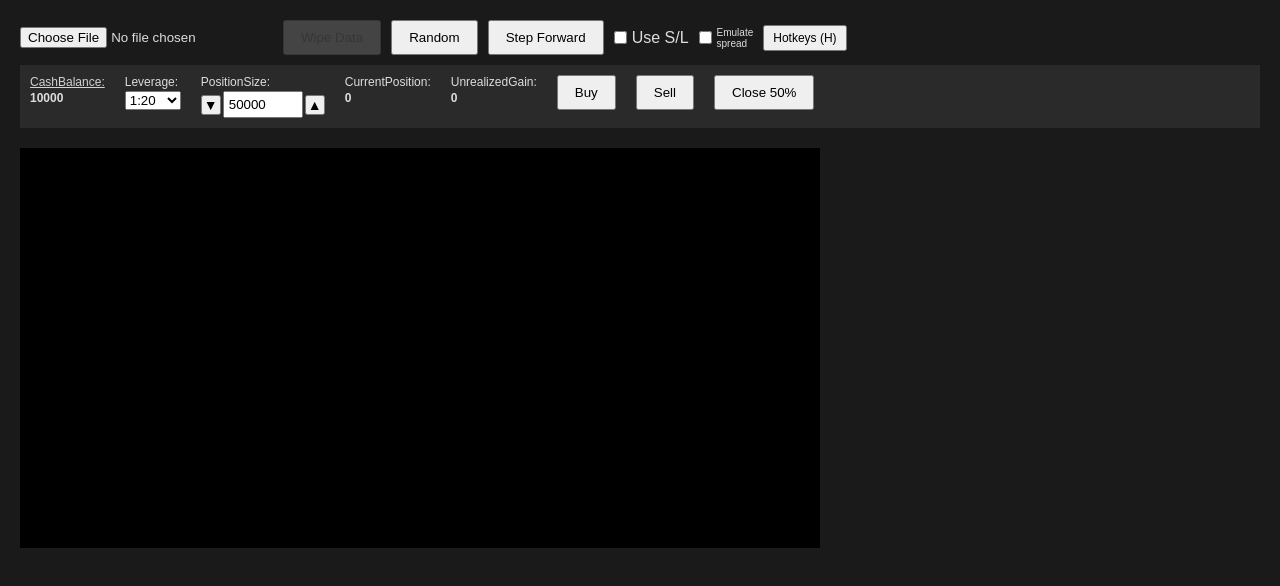
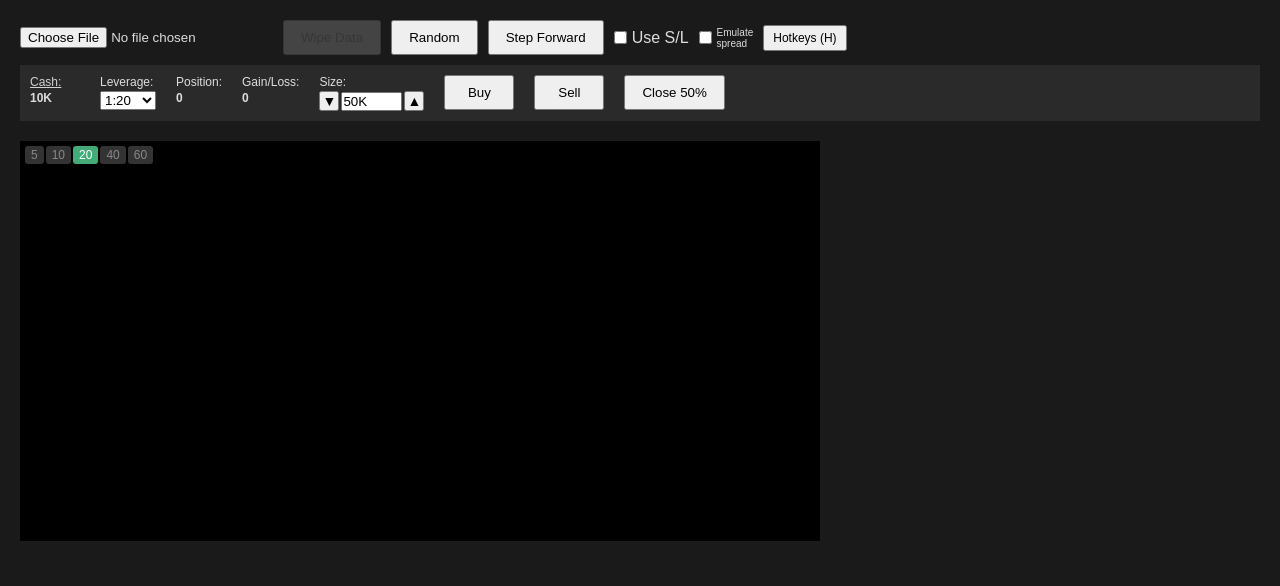
Before and after one commit to phoenix666/SimpleTradeSim, a plain HTML site: page index.html in a window 1280 px wide. Drawn offline with Linux system fonts and the light colour scheme.

Commit message:
Add candle count selector UI, shortFloat formatting, and update API docs

```diff
--- a/index.html
+++ b/index.html
@@ -32,8 +32,19 @@
         .pos-light { color: #6f6; }
         .neg-light { color: #f66; }
         input[type="file"] { color: #ddd; }
-        button { padding: 8px 16px; cursor: pointer; }
-        button:disabled { opacity: 0.5; cursor: not-allowed; }
+button { padding: 8px 16px; cursor: pointer; }
+button:disabled { opacity: 0.5; cursor: not-allowed; }
+.candle-count-selector { display: flex; gap: 2px; }
+.candle-count-btn {
+    padding: 2px 6px;
+    background: #333;
+    color: #888;
+    cursor: pointer;
+    border-radius: 3px;
+    user-select: none;
+}
+.candle-count-btn:hover { background: #444; }
+.candle-count-btn.selected { background: #4a7; color: #fff; }
         #chartContainer { margin-top: 20px; }
         canvas { background: #000; display: block; }
         #log { margin-top: 20px; font-size: 12px; max-height: 200px; overflow-y: auto; font-family: monospace; }
@@ -98,7 +109,7 @@
         <button id="hotkeySettingsBtn" style="padding:4px 8px;font-size:12px">Hotkeys (H)</button>
     </div>
     <div class="trading-panel">
-        <div class="field"><a href="#" id="defaultSettingsLink" style='color:lightgray'>CashBalance:</a> <span id="cashBalanceDisplay">10000</span></div>
+        <div class="field"><a href="#" id="defaultSettingsLink" style='color:lightgray'>Cash:</a> <span id="cashBalanceDisplay" style='width:50px'>10000</span></div>
         <div class="field">Leverage:
             <select id="leverageSelect">
                 <option value="10">1:10</option>
@@ -107,21 +118,27 @@
                 <option value="100">1:100</option>
             </select>
         </div>
-        <div class="field">PositionSize:
+        <div class="field">Position: <span id="currentPositionDisplay">0</span></div>
+        <div class="field">Gain/Loss: <span id="unrealizedGainDisplay">0</span></div>
+        <div class="field">Size:
             <div class="pos-input-wrap">
                 <button class="spin-btn" id="posSizeDown">▼</button>
-                <input type="number" id="positionSizeInput" value="50000" min="1">
+                <input type="text" id="positionSizeInput" value="50K" size='5' readonly onClick='positionSize=getDefaultSettings().positionSize;this.value=shortFloat(positionSize)'>
                 <button class="spin-btn" id="posSizeUp">▲</button>
             </div>
         </div>
-        <div class="field">CurrentPosition: <span id="currentPositionDisplay">0</span></div>
-        <div class="field">UnrealizedGain: <span id="unrealizedGainDisplay">0</span></div>
-        <button id="buyBtn">Buy</button>
-        <button id="sellBtn">Sell</button>
+        <button id="buyBtn" style='width:70px'>Buy</button>
+        <button id="sellBtn" style='width:70px'>Sell</button>
         <button id="closeHalfBtn">Close 50%</button>
     </div>
     <div id="debug"></div>
-    <div id="chartContainer">
+    <div id="chartContainer" style="position: relative;">
+    <div class="candle-count-selector" style='position: absolute;top: 5px;left: 5px;z-index: 15;font-size: 12px;'>
+    <span class="candle-count-btn" data-value="5">5</span>
+    <span class="candle-count-btn" data-value="10">10</span>
+    <span class="candle-count-btn selected" data-value="20">20</span>
+    <span class="candle-count-btn" data-value="40">40</span>
+    <span class="candle-count-btn" data-value="60">60</span></div>
         <canvas id="chart" width="800" height="400" style='width:800px;height:400px;'></canvas>
     </div>
     <div id="log"></div>
--- a/js/app.js
+++ b/js/app.js
@@ -15,8 +15,8 @@ function applyDefaultSettings() {
         const defaults = getDefaultSettings();
         cashBalance = defaults.cashBalance;
         positionSize = defaults.positionSize;
-        document.getElementById('cashBalanceDisplay').textContent = Math.round(cashBalance);
-        document.getElementById('positionSizeInput').value = positionSize;
+        document.getElementById('cashBalanceDisplay').textContent = shortFloat(cashBalance);
+        document.getElementById('positionSizeInput').value = shortFloat(positionSize);
     }
 }
 
@@ -46,8 +46,8 @@ function logOperation(action, amount, pnl = 0) {
     const logDiv = document.getElementById('log');
 
     if(slClose==0) slClose = candles[lastIndex-1].close;
-    const pnlStr = pnl === 0 ? '—' : (pnl > 0 ? `+${Math.round(pnl)}` : Math.round(pnl));
-    const str = `<span class="col-action">${action}:</span><span class="col-amount">${Math.round(amount)}</span><span class="col-price">${slClose.toFixed(maxDecimalDigits)}</span><span class="col-pnl ${pnl > 0 ? 'pos-light' : (pnl < 0 ? 'neg-light' : '')}">${pnlStr}</span><span class="col-count"></span>`;
+    const pnlStr = pnl === 0 ? '—' : (pnl > 0 ? `+${shortFloat(pnl)}` : shortFloat(pnl));
+    const str = `<span class="col-action">${action}:</span><span class="col-amount">${shortFloat(amount)}</span><span class="col-price">${slClose.toFixed(maxDecimalDigits)}</span><span class="col-pnl ${pnl > 0 ? 'pos-light' : (pnl < 0 ? 'neg-light' : '')}">${pnlStr}</span><span class="col-count"></span>`;
     slClose = 0;
     if(lastLogEntry!==null && str == lastLogEntry)
     {
@@ -92,10 +92,10 @@ function initStopLimit(isLong) {
 }
 
 function updateTradingDisplay() {
-    document.getElementById('cashBalanceDisplay').textContent = Math.round(cashBalance);
+    document.getElementById('cashBalanceDisplay').textContent = shortFloat(cashBalance);
 
     const posDisplay = document.getElementById('currentPositionDisplay');
-    posDisplay.textContent = Math.round(currentPosition);
+    posDisplay.textContent = shortFloat(currentPosition);
     if (currentPosition > 0) {
         posDisplay.className = 'pos-light';
     } else if (currentPosition < 0) {
@@ -107,7 +107,7 @@ function updateTradingDisplay() {
     const gainDisplay = document.getElementById('unrealizedGainDisplay');
     if (currentPosition != 0 && lastIndex > 0) {
         const currentPrice = candles[lastIndex - 1].close;
-        gainDisplay.textContent = Math.round(unrealizedGain);
+        gainDisplay.textContent = shortFloat(unrealizedGain);
         gainDisplay.className = unrealizedGain >= 0 ? 'positive' : 'negative';
     } else {
         gainDisplay.textContent = '0';
@@ -138,7 +138,7 @@ function validatePositionSize() {
 
 function increasePosition(marginSize,positionSize)
 {
-    if (marginSize > cashBalance) return;
+    if (marginSize > cashBalance*0.8) return;
     if(entryPrice==0) entryPrice = candles[lastIndex-1].close;
     const wasZero = currentPosition === 0;
     cashBalance -= marginSize;
@@ -347,7 +347,7 @@ document.getElementById('randomBtn').addEventListener('click', function() {
         positionCostBasis = 0;
         positionMargin = 0;
         clearStopLimit();
-        document.getElementById('cashBalanceDisplay').textContent = Math.round(cashBalance);
+        document.getElementById('cashBalanceDisplay').textContent = shortFloat(cashBalance);
         document.getElementById('positionSizeInput').value = positionSize;
         calculateSpread();
         render();
@@ -412,18 +412,19 @@ document.getElementById('positionSizeInput').addEventListener('keydown', functio
 
 function adjustPositionSize(direction) {
     const input = document.getElementById('positionSizeInput');
-    let val = parseInt(input.value) || 1;
+    let val = positionSize;
 
     if (direction > 0) {
         val = val * 2;
     } else {
-        val = Math.floor(val / 2);
+        val = val / 2;//Math.floor(val / 2);
         if (val < 1) val = 1;
     }
 
-    input.value = val;
+    input.value = shortFloat(val);
     positionSize = val;
     validatePositionSize();
+    render(); // only if reflect size on graph in some way
 }
 
 document.getElementById('posSizeUp').addEventListener('click', function() {
@@ -493,4 +494,15 @@ if (typeof applyDefaultSettings === 'function') {
     applyDefaultSettings();
 }
 
+const candleCountBtns = document.querySelectorAll('.candle-count-btn');
+
+candleCountBtns.forEach(btn => {
+    btn.addEventListener('click', function() {
+        candleCountBtns.forEach(b => b.classList.remove('selected'));
+        this.classList.add('selected');
+        CANDLE_COUNT = parseInt(this.dataset.value);
+        render();
+    });
+});
+
 console.log("app.js loaded");
--- a/js/chart.js
+++ b/js/chart.js
@@ -1,7 +1,7 @@
 const canvas = document.getElementById('chart');
 const ctx = canvas.getContext('2d');
 
-const CANDLE_COUNT = 20;
+let CANDLE_COUNT = 20;
 const PADDING_TOP = 0.1;
 const PADDING_BOTTOM = 0.1;
 const RIGHT_MARGIN = 0.1;
@@ -16,6 +16,21 @@ let currentRange = null;
 let maxDecimalDigits = 0;
 
 const DRAG_THRESHOLD = 10;
+
+function shortFloat(n) {
+  if (!Number.isFinite(n)) return "–";
+
+  const abs = Math.abs(n);
+  if (abs < 1000) {
+    return n.toFixed(2).replace(/\.?0+$/, "");
+  }
+
+  const [v, s] = abs < 1e6 ? [n/1e3, "K"] : [n/1e6, "M"];
+
+  return v.toFixed(2)
+    .replace(/0+$/, "")
+    .replace(/\.$/, "") + s;
+}
 
 function setStopLimit(stop, limit) {
     stopLoss = stop;
@@ -138,6 +153,12 @@ function render() {
 
         ctx.fillStyle = color;
         ctx.fillRect(x - bodyWidth / 2, bodyTop, bodyWidth, bodyHeight);
+        if(i==(visibleCount-1))
+        {
+            ctx.fillStyle = '#FFF';
+            ctx.textAlign = 'left';
+            ctx.fillText(shortFloat(positionSize*(candle.high/candle.low-1)), x - bodyWidth / 2, bodyTop);
+        }
     }
 
     const gridStart = range.max;
```
Also changed, not shown: 1 other file.
